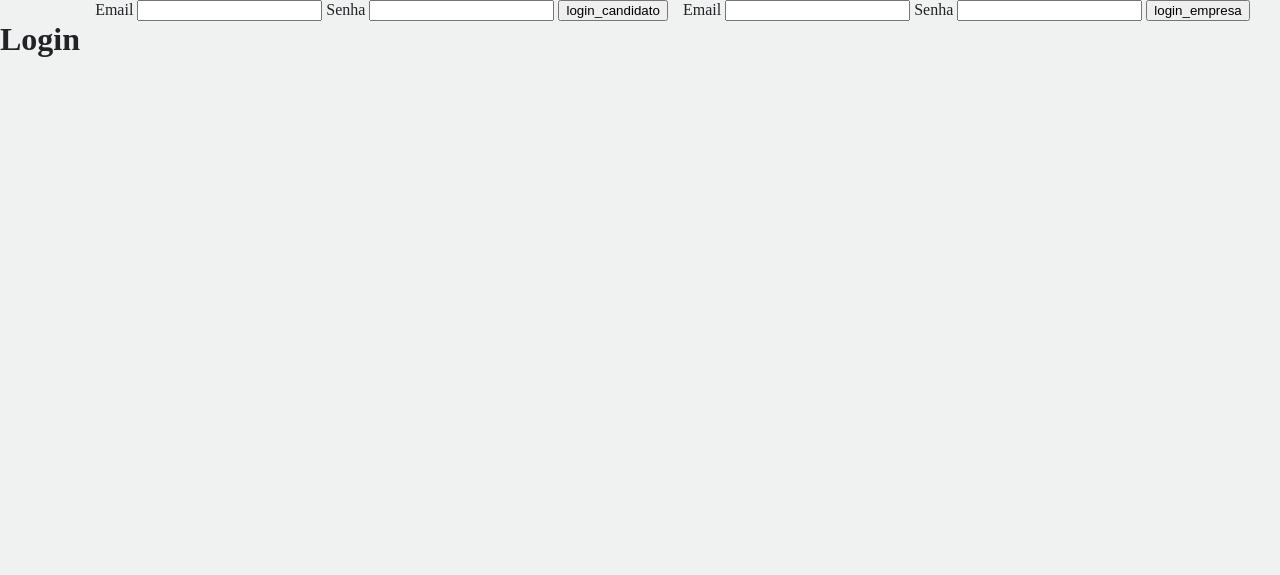
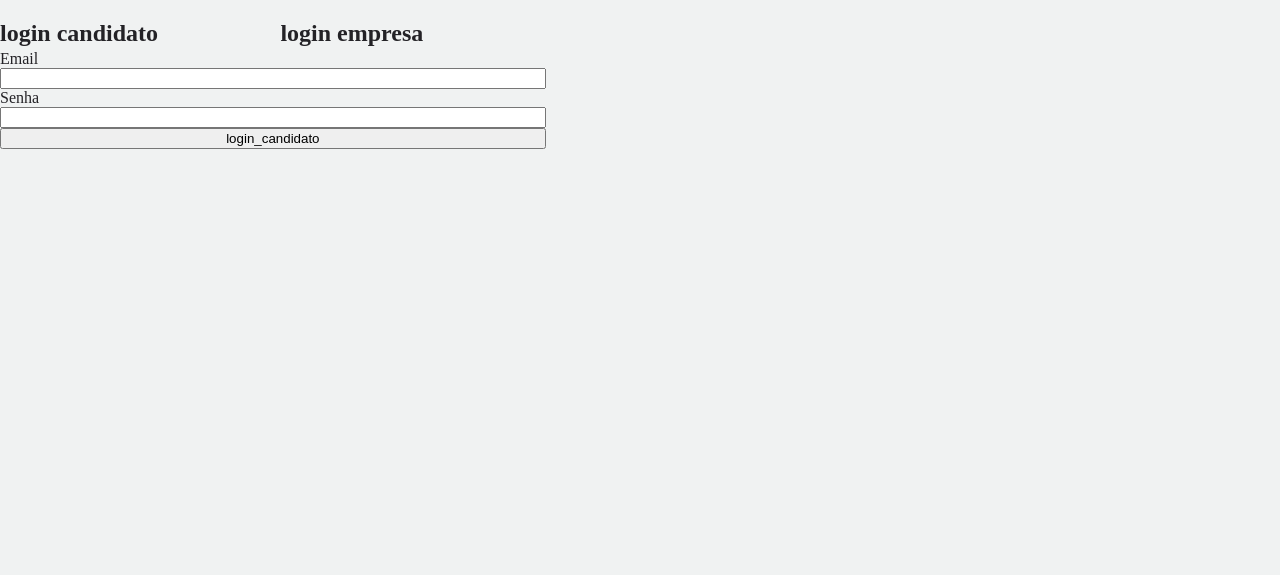
Before and after one commit to cami-almeida/integra, a Django app: page /login in a window 1280 px wide. Shown: the part 64-639 px from the top of the page. Run offline with Django 3.2, Linux system fonts and the light colour scheme.

Commit message:
fazer o javascript e css da pagina de login

```diff
--- a/website/static/css/style.css
+++ b/website/static/css/style.css
@@ -3,9 +3,9 @@ body{
     background-color: #F0F2F2;
     color: #232226;
     display: grid;
-    grid-template-areas: 'header header header header'
+    grid-template-areas:'header header header header'
                         'imagem imagem texto texto'
-                         'conteudo conteudo conteudo conteudo'
+                        'conteudo conteudo conteudo conteudo'
                         'footer footer footer footer';
     grid-template-rows: 5vw 45vw 45vw 8vw;
 }
@@ -40,3 +40,35 @@ footer{
     display: flex;
     align-items: center;
 }
+
+
+
+/* CSS LOGIN */
+
+.login{
+    display: grid;
+    grid-template-areas: 'usertab emptab'
+                         'forms forms';
+    grid-template-rows: 50px 300px;
+}
+
+.aba_candidato , .aba_empresa{
+    display: flex;
+    flex-direction: column;
+}
+
+.opcao_empresa{
+    grid-area: emptab;
+}
+
+.opcao_candidato{
+    grid-area: usertab;
+}
+
+.forms{
+    grid-area: forms;
+}
+
+.aba_empresa{
+    display: none;
+}
--- /dev/null
+++ b/website/static/js/scripts.js
@@ -0,0 +1,20 @@
+let usertab = document.querySelector('.opcao_candidato');
+let emptab = document.querySelector('.opcao_empresa');
+let loginuser = document.querySelector('.aba_candidato');
+let loginemp = document.querySelector('.aba_empresa');
+
+
+// função para que ao usuario clicar na div opcao_candidato o formulario correspondente ficar visivel
+function trocarLogins1(){
+    loginuser.style.display = 'none';
+    loginemp.style.display = 'flex';
+}
+usertab.onclick = trocarLogins1
+
+// função para que ao usuario clicar na div opcao_empresa o formulario correspondente ficar visivel
+
+function trocarLogins2(){
+    loginuser.style.display = 'flex';
+    loginemp.style.display = 'none';
+}
+emptab.onclick = trocarLogins2
--- a/website/templates/login.html
+++ b/website/templates/login.html
@@ -1,14 +1,25 @@
 {% extends 'shared/layout.html' %}
+
 {% block conteudo %}
+<!-- Div para deixar as opções de login com display grid -->
+<div class="login">
 
-<div>
-
-    <h1>Login</h1>
-    <p>{{msg}}</p>
-
+    <!-- div para quando o usuario clicar tornar o formulario de candidato visivel -->
+    <div class="opcao_candidato">
+        <h2>login candidato</h2>
     </div>
 
-<form action = "/login "method = "POST">
+    <!-- div para quando o usuario clicar tornar o formulario de empresa visivel -->
+
+    <div class="opcao_empresa">
+        <h2>login empresa</h2>
+    </div>
+
+    <!-- Div criada para fazer ambos os formularios ocuparem o espaço inferior total da div login -->
+    <div class="forms">
+
+        <!-- formulario de login do candidato -->
+        <form action = "/login "method = "POST" class="aba_candidato">
             {% csrf_token%}
 
             <label> Email </label >
@@ -20,8 +31,8 @@
             <input type ="submit" name = "submit" value="login_candidato">
         </form >
 
-
-<form action="/login" method="POST">
+        <!-- formulario de login da empresa -->
+        <form action="/login" method="POST" class="aba_empresa">
             {% csrf_token%}
 
             <label> Email </label >
@@ -33,4 +44,11 @@
             <input type ="submit" name = "submit" value="login_empresa">
         </form>
 
+    <!--fim da div forms -->
+    </div>
+
+<!-- fim da div login -->
+</div>
+
+
 {% endblock %}
--- a/website/templates/shared/layout.html
+++ b/website/templates/shared/layout.html
@@ -18,6 +18,9 @@
             <p>siga nossas redes sociais</p>
             <img src="{% static 'image/logoFace.png' %}" height="50" width="50">
             <img src="{% static 'image/logoInsta.png' %}"height="40" width="40">
-           </footer>
+    </footer>
+
+    <script src="{% static 'js/scripts.js' %}"></script>
+
 </body>
 </html>
--- a/website/views.py
+++ b/website/views.py
@@ -19,11 +19,11 @@ def login(request):
             candidato = Candidato.objects.filter(email=email_candidato).first()
             # caso os dados forem invalidos/não existirem devolve uma mensagem de erro
             if candidato is None:
-                contexto = {'msg' : 'login ou senha incorreto'}
+                contexto = {'msg':'login ou senha incorreto'}
             # caso tudo estiver correto redirecionaria para pagina em que o candidato altera suas informações
             # pagina inexistente
             else:
-                contexto = {'candidato' : candidato}
+                contexto = {'candidato':candidato}
                 return render(request,'index.html',contexto)
 
 
@@ -32,11 +32,11 @@ def login(request):
             email_empresa = request.POST.get('email_empresa')
             empresa = Empresa.objects.filter(email=email_empresa).first()
             if candidato is None:
-                contexto = {'msg' : 'login ou senha incorreto'}
+                contexto = {'msg':'login ou senha incorreto'}
             else:
-                contexto = {'empresa' : empresa}
+                contexto = {'empresa':empresa}
                 return render(request, 'cadastro_cv.html', contexto)
-    return render(request, 'login.html')
+    return render(request, 'login.html',contexto)
 
 
 
```
Lines whose indentation alone changed are shown as unchanged.
